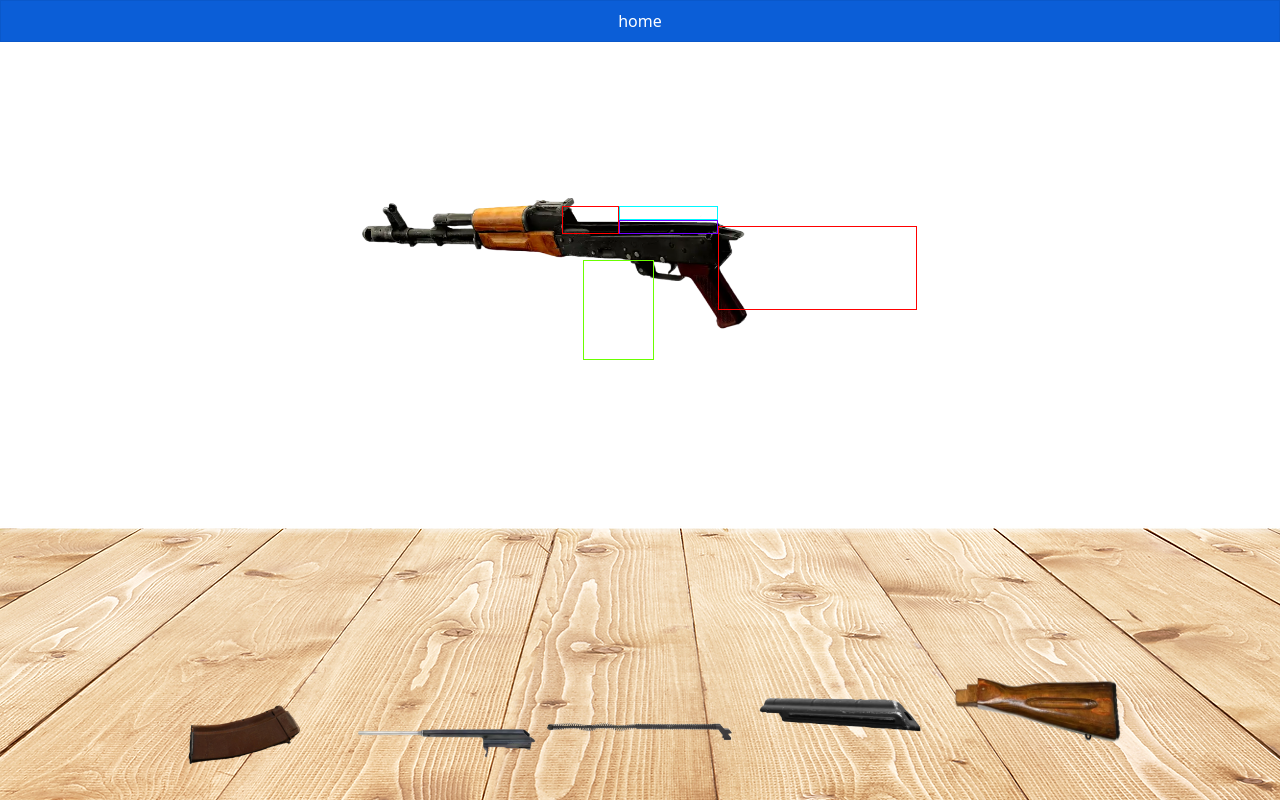
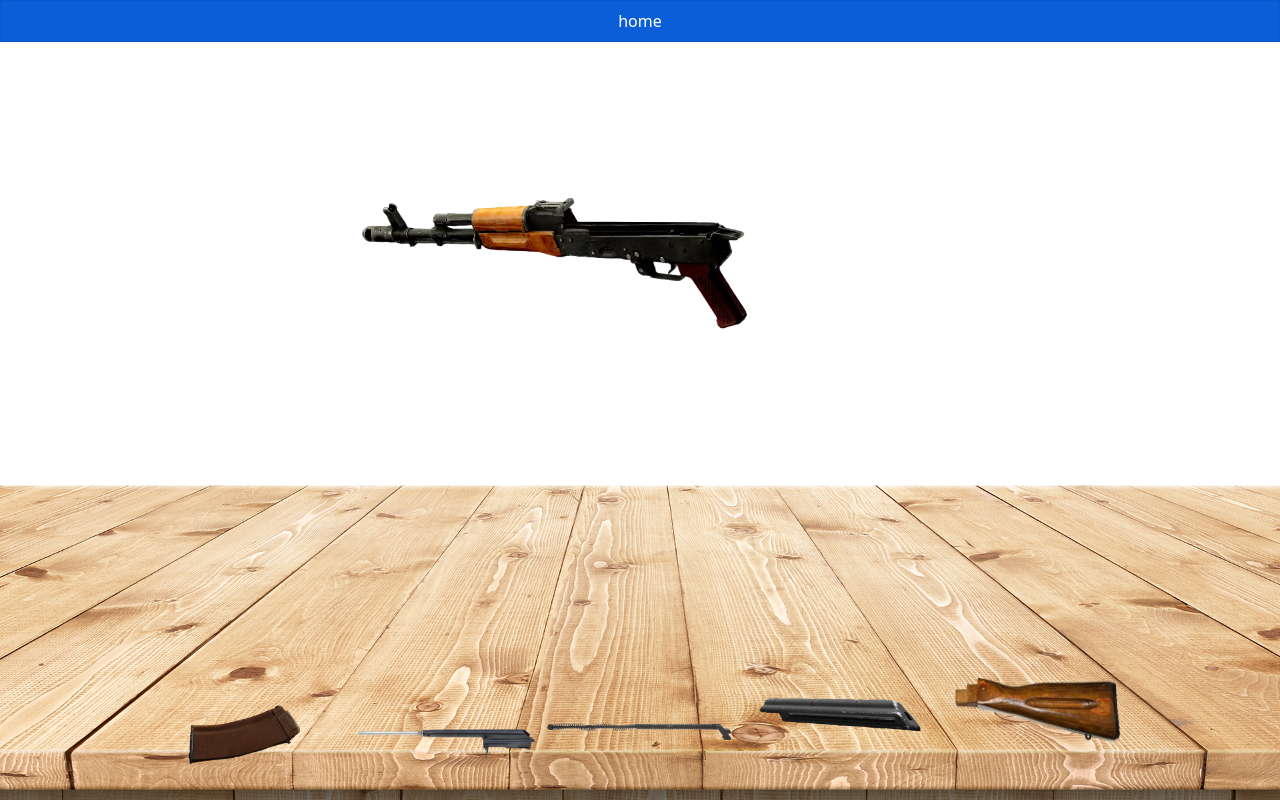
Before and after one commit to vseveryday/AK-47Assembler, a Next.js app: page /table in a window 1280 px wide. Built offline with nearby package versions, Linux system fonts and the light colour scheme.

Commit message:
адаптация

```diff
--- a/src/styles/AssemblyTable.module.css
+++ b/src/styles/AssemblyTable.module.css
@@ -2,7 +2,6 @@
   position: absolute;
   top: 0;
   width: 100%;
-  /* width: 1280px; */
   height: 50%;
 }
 .wrapper {
@@ -12,7 +11,7 @@
 }
 
 .complete_magazine {
-  border: 1px rgb(106, 255, 0) solid;
+  /* border: 1px rgb(106, 255, 0) solid; */
   position: absolute;
   top: 90%;
   left: 42%;
@@ -22,7 +21,7 @@
   cursor: pointer;
 }
 .complete_butt {
-  border: 1px red solid;
+  /* border: 1px red solid; */
   position: absolute;
   top: 73%;
   right: 11%;
@@ -32,7 +31,7 @@
   cursor: pointer;
 }
 .complete_cover {
-  border: 1px rgb(111, 0, 255) solid;
+  /* border: 1px rgb(111, 0, 255) solid; */
   position: absolute;
   top: 70%;
   left: 47%;
@@ -42,7 +41,7 @@
   cursor: pointer;
 }
 .complete_spring {
-  border: 1px rgb(0, 247, 255) solid;
+  /* border: 1px rgb(0, 247, 255) solid; */
   position: absolute;
   top: 63%;
   left: 47%;
@@ -52,7 +51,7 @@
   cursor: pointer;
 }
 .complete_shutter {
-  border: 1px red solid;
+  /* border: 1px red solid; */
   position: absolute;
   top: 63%;
   left: 39%;
--- a/src/styles/droppable.module.css
+++ b/src/styles/droppable.module.css
@@ -6,6 +6,7 @@
   width: auto;
   min-width: auto;
   max-height: 50vh;
+
   margin: 10vh 0;
 }
 .droppable img {
--- a/src/styles/table.module.css
+++ b/src/styles/table.module.css
@@ -3,6 +3,7 @@
   background: no-repeat url(/img/table.webp);
   position: relative;
   background-position: center;
+  background-size: cover;
   text-align: center;
   display: flex;
   flex-direction: column;
```
